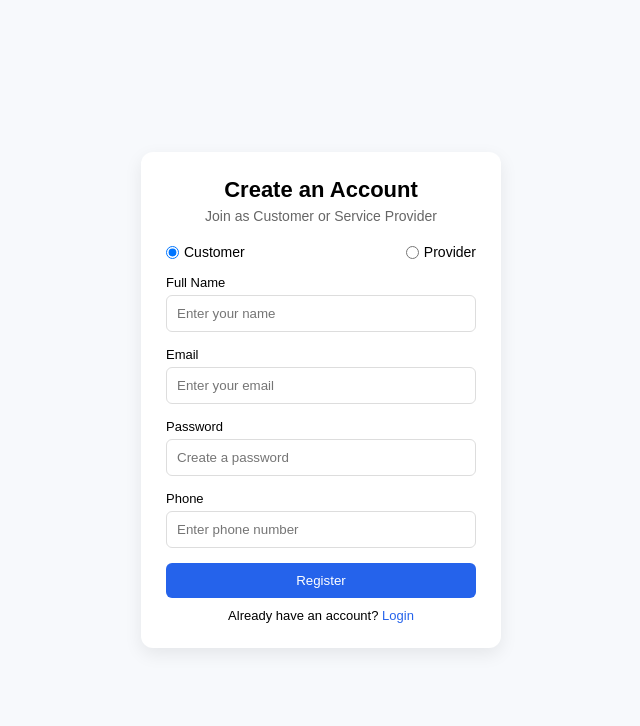
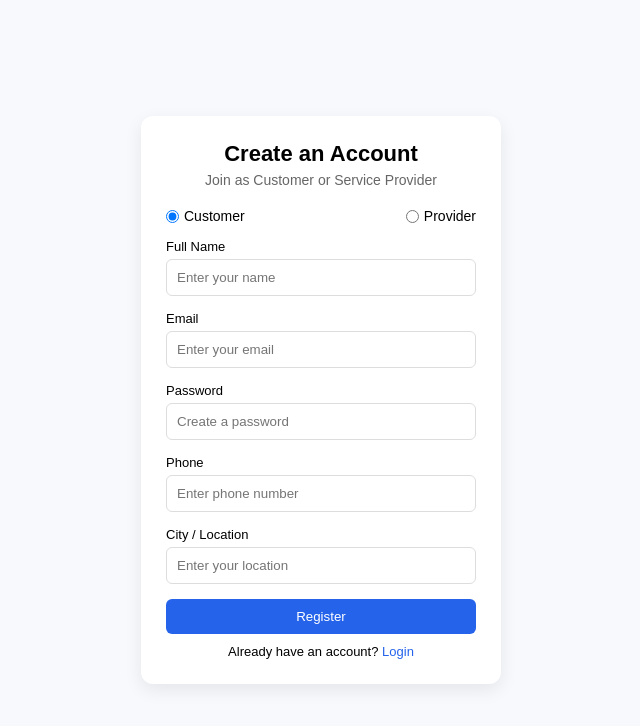
Before and after one commit to team-yodhas-project/home-services-project, a React (Vite) app in the folder frontend/: page /register in a window 1280 px wide. Shown: the top 726 px of the page, without its empty margins (319-959 px from the left). Built offline with nearby package versions, Linux system fonts and the light colour scheme.

Commit message:
register,login

```diff
--- a/frontend/src/main.jsx
+++ b/frontend/src/main.jsx
@@ -5,7 +5,6 @@ import App from './App.jsx'
 import {Provider} from 'react-redux'
 import { createBrowserRouter,RouterProvider} from 'react-router-dom'
 import AddService from './pages/WorkerDashboard/AddService.jsx'
-import MyServices from './pages/WorkerDashboard/MyServices.jsx'
 import Bookings from './pages/WorkerDashboard/Bookings.jsx'
 
 import { store } from './app/store.js'
@@ -60,10 +59,6 @@ const  router=createBrowserRouter([
             element: <AddService />
           },
           {
-            path: 'services',
-            element: <MyServices />
-          },
-          {
             path: 'bookings',
             element: <Bookings />
           }
--- a/frontend/src/pages/Register.jsx
+++ b/frontend/src/pages/Register.jsx
@@ -48,6 +48,7 @@ function Register() {
         email: values.email.trim(),
         password: values.password,
         phone: values.phone.trim(),
+        address:values.address||"",
         role,
 
         skills:
@@ -61,8 +62,7 @@ function Register() {
         experience:
           role === "provider" ? Number(values.experience) : 0,
 
-        address:
-          role === "provider" ? values.address : "",
+
       };
 
       try {
@@ -180,6 +180,23 @@ function Register() {
             )}
           </div>
 
+          {/* ADDRESS */}
+              <div className="input-group">
+                <label>City / Location</label>
+                <input
+                  name="address"
+                  placeholder="Enter your location"
+                  onChange={formik.handleChange}
+                  onBlur={formik.handleBlur}
+                  value={formik.values.address}
+                />
+                {showError("address") && (
+                  <small className="error">
+                    {formik.errors.address}
+                  </small>
+                )}
+              </div>
+
           {/* PROVIDER ONLY */}
           {role === "provider" && (
             <>
@@ -219,22 +236,7 @@ function Register() {
                 )}
               </div>
 
-              {/* ADDRESS */}
-              <div className="input-group">
-                <label>City / Location</label>
-                <input
-                  name="address"
-                  placeholder="Enter your location"
-                  onChange={formik.handleChange}
-                  onBlur={formik.handleBlur}
-                  value={formik.values.address}
-                />
-                {showError("address") && (
-                  <small className="error">
-                    {formik.errors.address}
-                  </small>
-                )}
-              </div>
+
             </>
           )}
 
```
